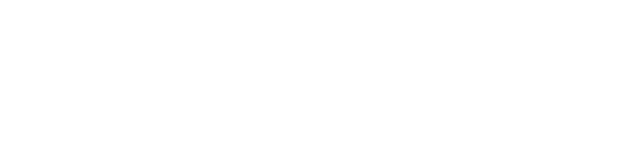
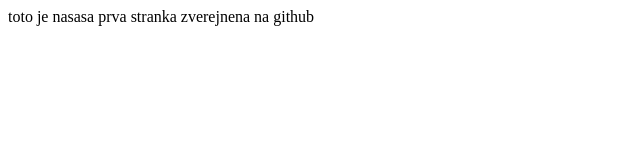
Before and after one commit to simciskotomas/VIA_project_1, a plain HTML site: page index.html in a window 1280 px wide. Shown: the whole page, without its empty margins (0-640 px from the left). Drawn offline with Linux system fonts and the light colour scheme.

Commit message:
1. verzia

```diff
--- a/index.html
+++ b/index.html
@@ -6,5 +6,8 @@
 </head>
 <body>
 
+
+
+    toto je nasasa prva stranka zverejnena na github
 </body>
 </html>
```
